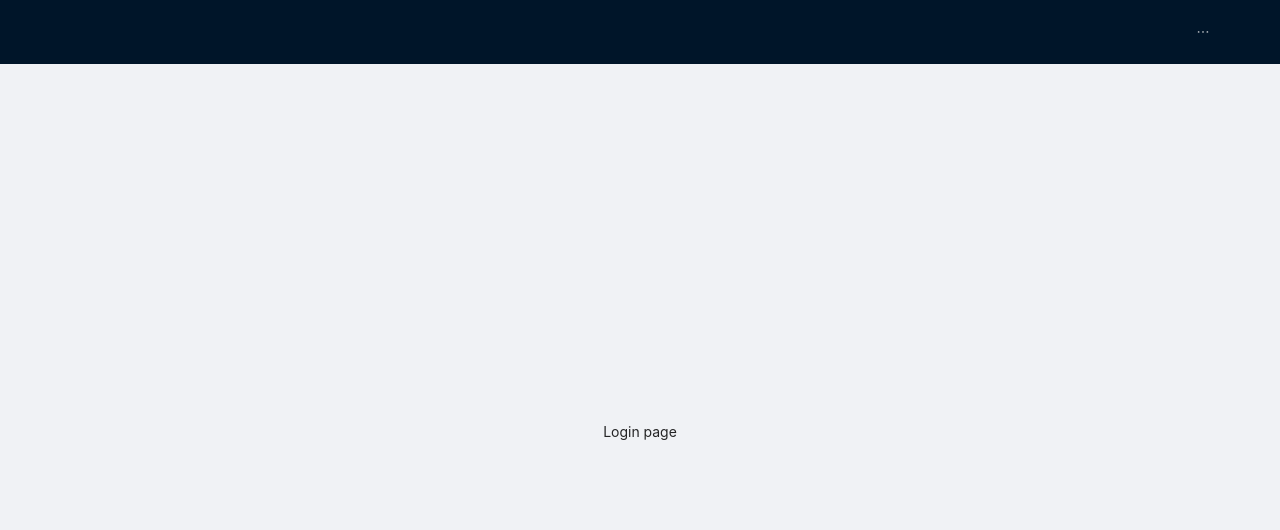
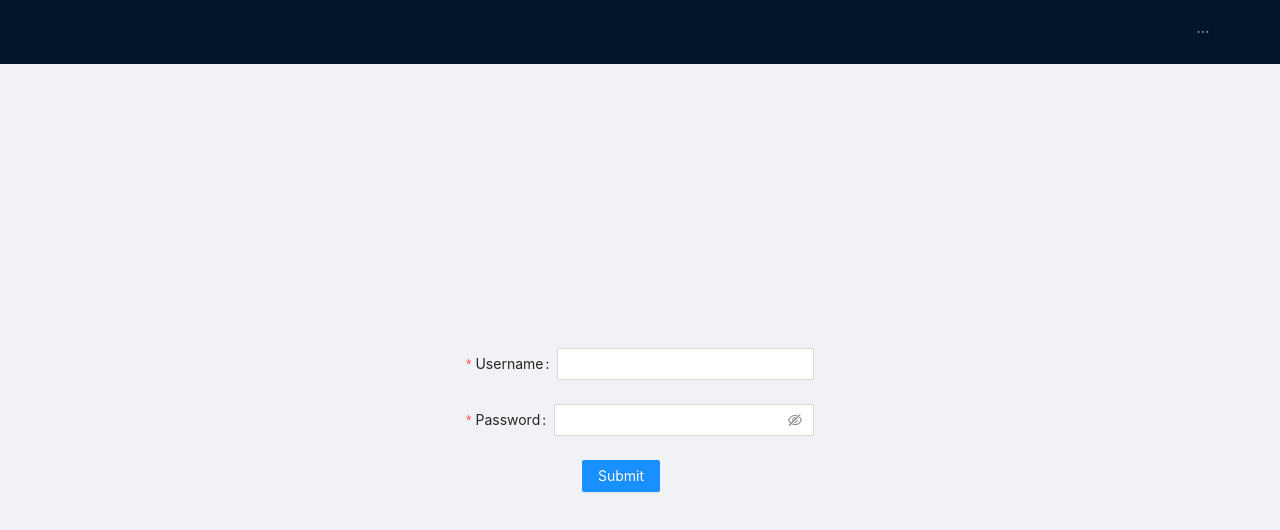
Before and after one commit to IvanHrushevich/react-calendar, a React (Create React App) app: page /login in a window 1280 px wide. Shown: the top 530 px of the page. Built offline with nearby package versions, Linux system fonts and the light colour scheme.

Commit message:
create LoginForm component

```diff
--- /dev/null
+++ b/src/components/LoginForm.tsx
@@ -0,0 +1,23 @@
+import { Button, Form, Input } from 'antd';
+import { FC } from 'react';
+import { rules } from '../utils/rules';
+
+const LoginForm: FC = () => {
+  return (
+    <Form>
+      <Form.Item label="Username" name="username" rules={[rules.required('Please input your username!')]}>
+        <Input />
+      </Form.Item>
+      <Form.Item label="Password" name="password" rules={[rules.required('Please input your password!')]}>
+        <Input.Password />
+      </Form.Item>
+      <Form.Item wrapperCol={{ offset: 8, span: 16 }}>
+        <Button type="primary" htmlType="submit">
+          Submit
+        </Button>
+      </Form.Item>
+    </Form>
+  );
+};
+
+export default LoginForm;
--- a/src/pages/LoginPage.tsx
+++ b/src/pages/LoginPage.tsx
@@ -1,11 +1,13 @@
 import { Layout, Row } from 'antd';
 import { FC } from 'react';
+
+import LoginForm from '../components/LoginForm';
 
 const LoginPage: FC = () => {
   return (
     <Layout>
       <Row justify="center" align="middle" className="h100">
-        Login page
+        <LoginForm />
       </Row>
     </Layout>
   );
--- /dev/null
+++ b/src/utils/rules.ts
@@ -0,0 +1,6 @@
+export const rules = {
+  required: (message: string) => ({
+    required: true,
+    message,
+  }),
+};
```
